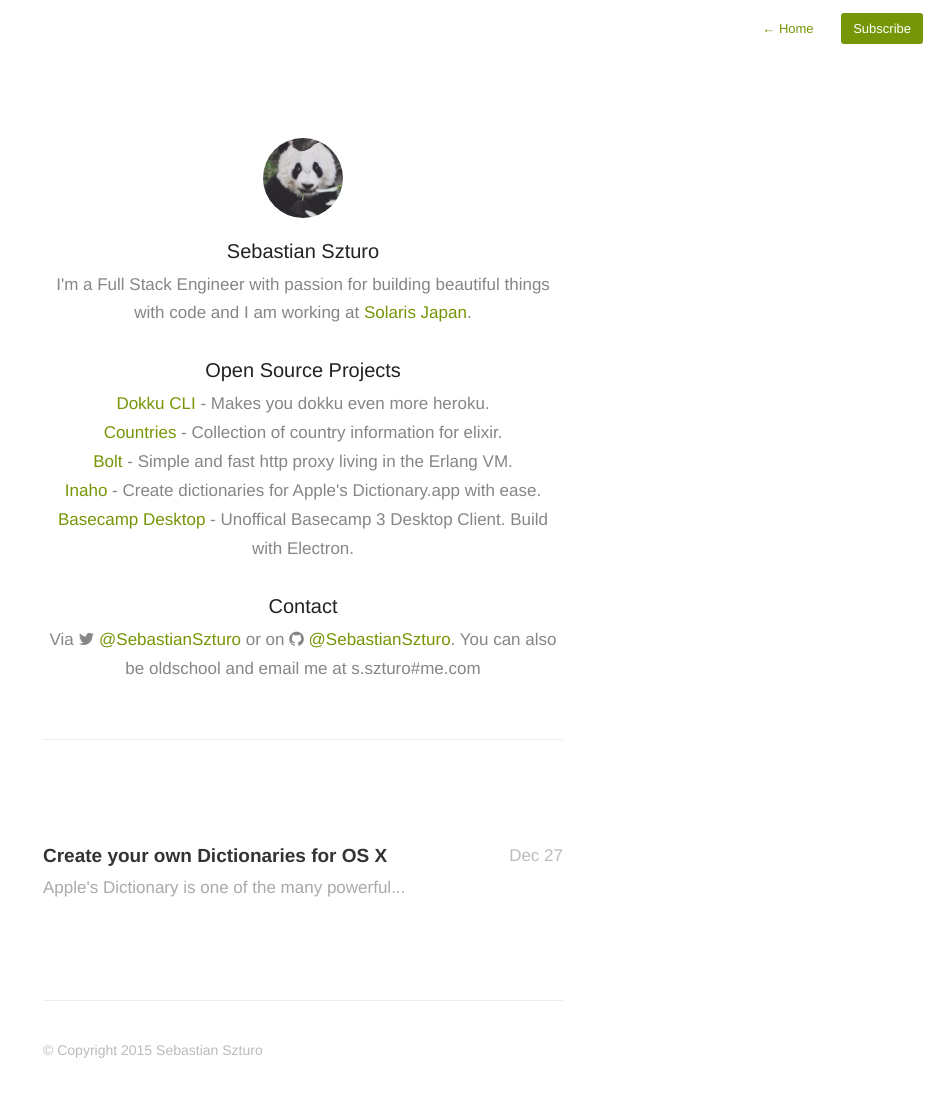
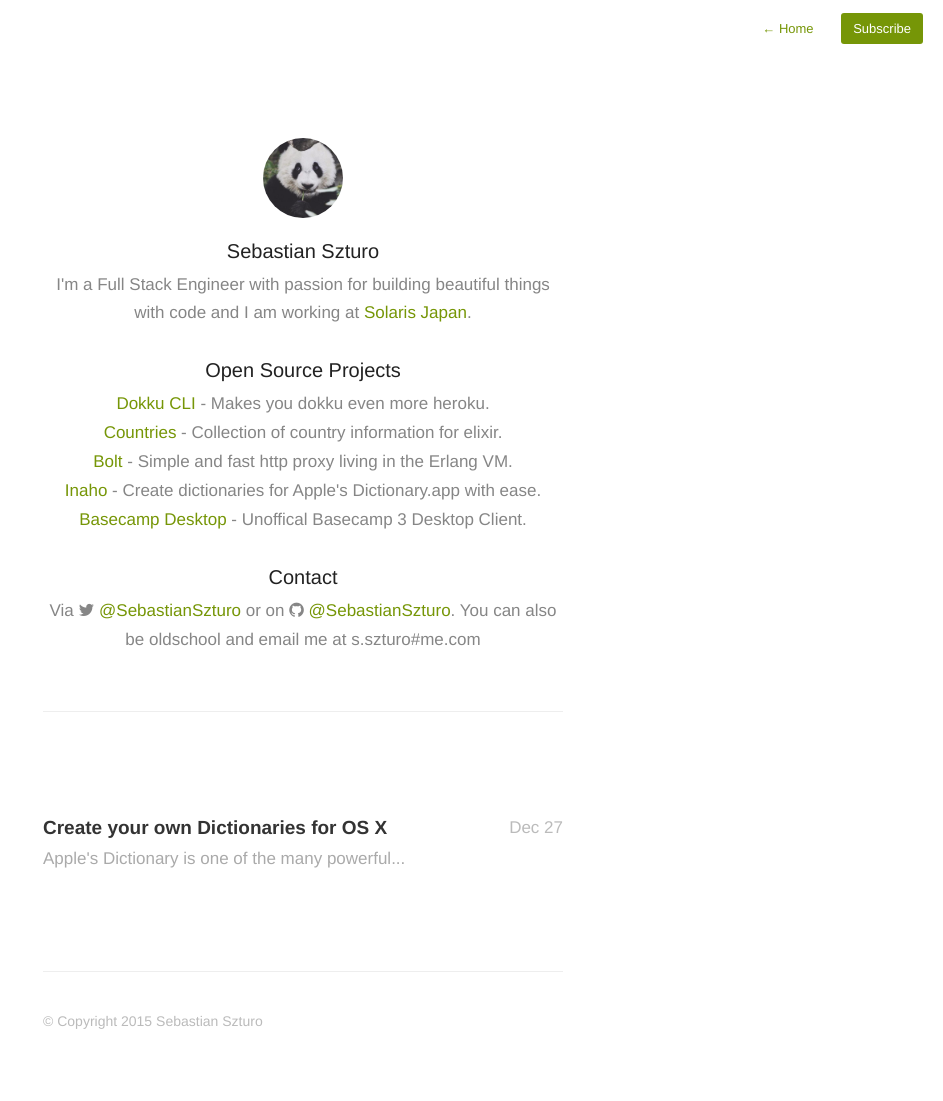
Before and after one commit to SebastianSzturo/sebastianszturo.github.com, a Jekyll site: the page built from index.html, in a window 1280 px wide. Shown: the whole page, without its empty margins (337-1280 px from the left). Built offline with Jekyll 4.4.1, drawn with Linux system fonts in a browser that asks for light colours; nearby versions of some CDN libraries; Markdown is read by kramdown in place of the engine named in the settings; the list of posts is cut into pages by our own code; after the commit the page ends 1072 px from its top, so only the background shows below that.

Commit message:
change wording

```diff
--- a/_includes/profile.html
+++ b/_includes/profile.html
@@ -16,7 +16,7 @@
               <a href="https://github.com/SebastianSzturo/countries" target="_blank">Countries</a> -  Collection of country information for elixir.<br>
               <a href="https://github.com/SebastianSzturo/bolt" target="_blank">Bolt </a> -  Simple and fast http proxy living in the Erlang VM.<br>
               <a href="https://github.com/SebastianSzturo/inaho" target="_blank">Inaho</a> -  Create dictionaries for Apple's Dictionary.app with ease.<br>
-              <a href="https://github.com/SebastianSzturo/inaho" target="_blank">Basecamp Desktop</a> -  Unoffical Basecamp 3 Desktop Client. Build with Electron.
+              <a href="https://github.com/SebastianSzturo/inaho" target="_blank">Basecamp Desktop</a> -  Unoffical Basecamp 3 Desktop Client.
 
               </center>
             </h2><br><br>
```
